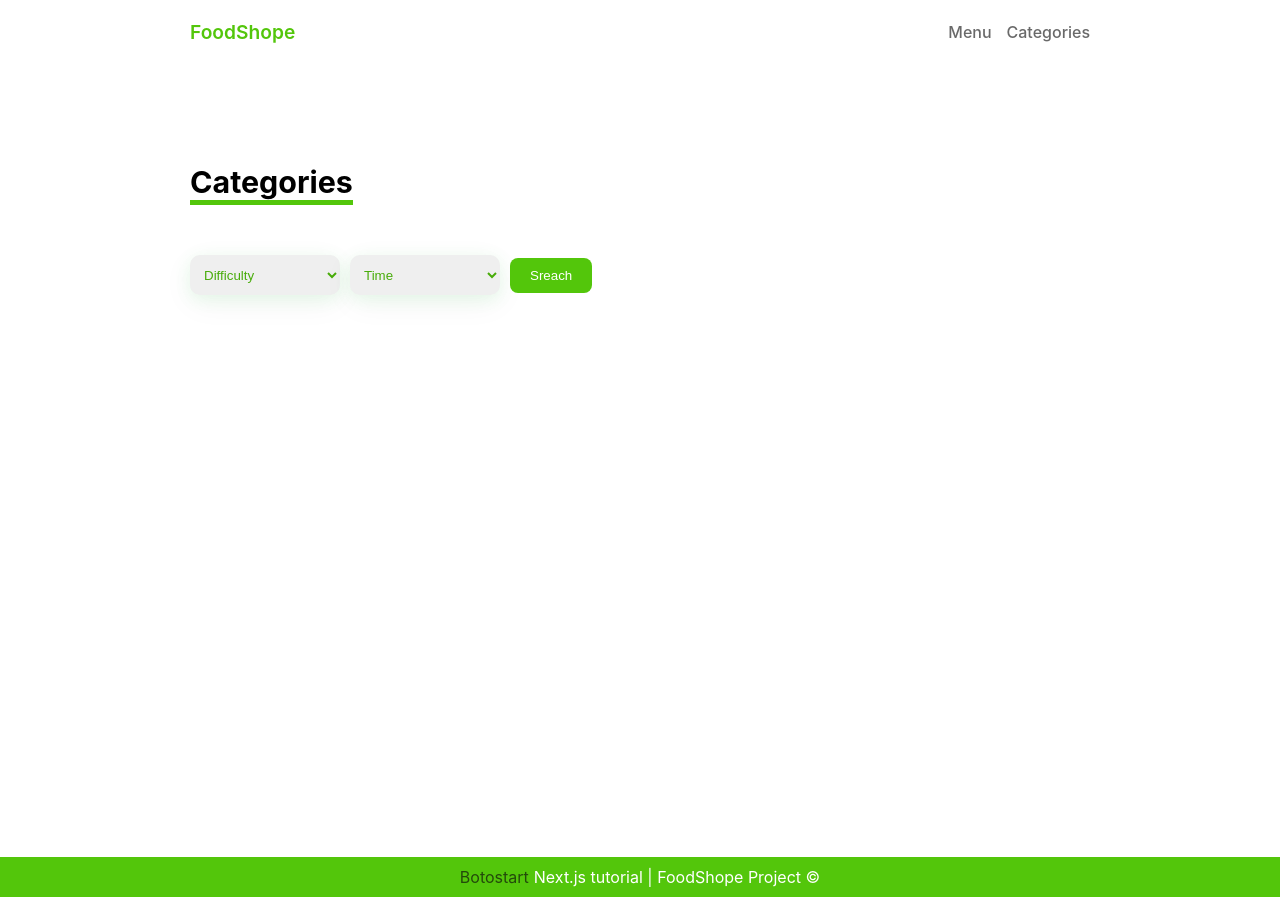
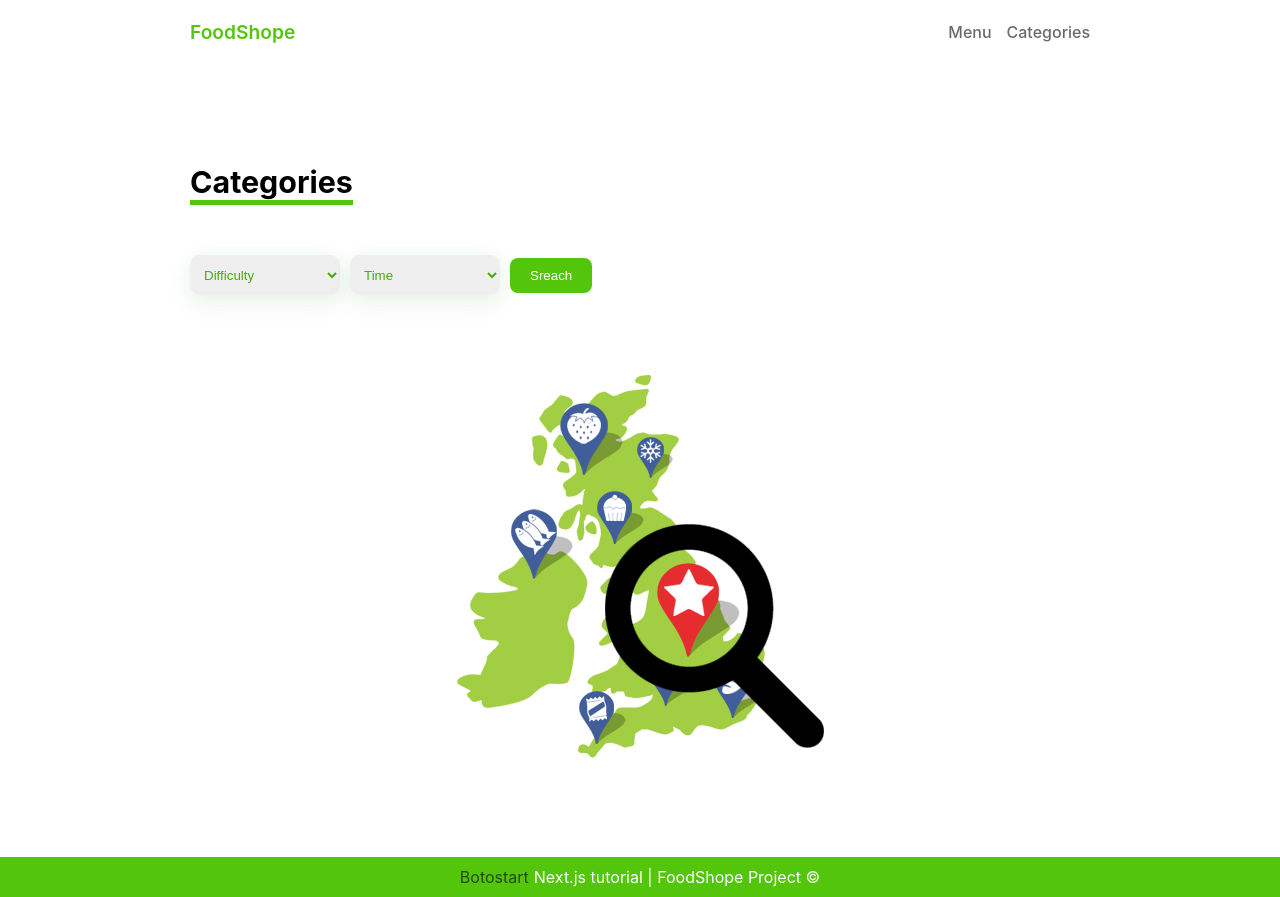
Before and after one commit to AliTaghawi/next-tutorial-projects, a Next.js app in the folder foodshope-botofood-project/: page /categories in a window 1280 px wide. Built offline with nearby package versions, Linux system fonts and the light colour scheme; data requests are answered from the project's data file.

Commit message:
<foodshope project> adding severSide filter codes and compeleting categoriesPage temp codes

```diff
--- a/foodshope-botofood-project/components/templates/CategoriesPage.js
+++ b/foodshope-botofood-project/components/templates/CategoriesPage.js
@@ -1,13 +1,21 @@
 import { useRouter } from "next/router";
-import { useState } from "react";
+import { useEffect, useState } from "react";
+import Card from "../modules/common/Card";
 import styles from "./CategoriesPage.module.css";
 
-const CategoriesPage = () => {
+const CategoriesPage = ({ data }) => {
   const router = useRouter();
   const [query, setQuery] = useState({
     difficulty: "",
     time: "",
   });
+
+  useEffect(() => {
+    const { difficulty, time } = router.query;
+    if (query.difficulty !== difficulty || query.time !== time) {
+      setQuery({ difficulty, time });
+    }
+  }, []);
 
   const changeHandler = (e) => {
     setQuery({ ...query, [e.target.name]: e.target.value });
@@ -40,6 +48,14 @@ const CategoriesPage = () => {
           </select>
           <button onClick={clickHnadler}>Sreach</button>
         </div>
+        <div className={styles.cards}>
+          {!data.length ? (
+            <img src="/images/search.png" alt="Categories" />
+          ) : null}
+          {data.map((item) => (
+            <Card key={item.id} {...item} />
+          ))}
+        </div>
       </div>
     </div>
   );
--- a/foodshope-botofood-project/pages/categories/index.js
+++ b/foodshope-botofood-project/pages/categories/index.js
@@ -1,9 +1,44 @@
-import CategoriesPage from '../../components/templates/CategoriesPage';
+import CategoriesPage from "../../components/templates/CategoriesPage";
 
-const Categories = () => {
-  return (
-    <CategoriesPage />
-  );
+const Categories = ({ data }) => {
+  return <CategoriesPage data={data} />;
 };
 
 export default Categories;
+
+export async function getServerSideProps(context) {
+  const {
+    query: { difficulty, time },
+  } = context;
+
+  const res = await fetch("http://localhost:4000/data");
+  const json = await res.json();
+
+  const data = json.filter((item) => {
+    const difficultyFilter = item.details.filter(
+      (detail) => detail.Difficulty && detail.Difficulty === difficulty
+    );
+
+    const timeFilter = item.details.filter((detail) => {
+      const CookingTime = detail["Cooking Time"] || "";
+      const [detailTime] = CookingTime.split(" ");
+      if (time === "less" && detailTime && +detailTime <= 30) {
+        return detail;
+      } else if (time === "more" && detailTime && +detailTime >= 30) {
+        return detail;
+      }
+    });
+
+    if (time && difficulty && timeFilter.length && difficultyFilter.length) {
+      return item;
+    } else if (!time && difficulty && difficultyFilter.length) {
+      return item;
+    } else if (!difficulty && time && timeFilter.length) {
+      return item;
+    }
+  });
+
+  return {
+    props: { data },
+  };
+}
```
